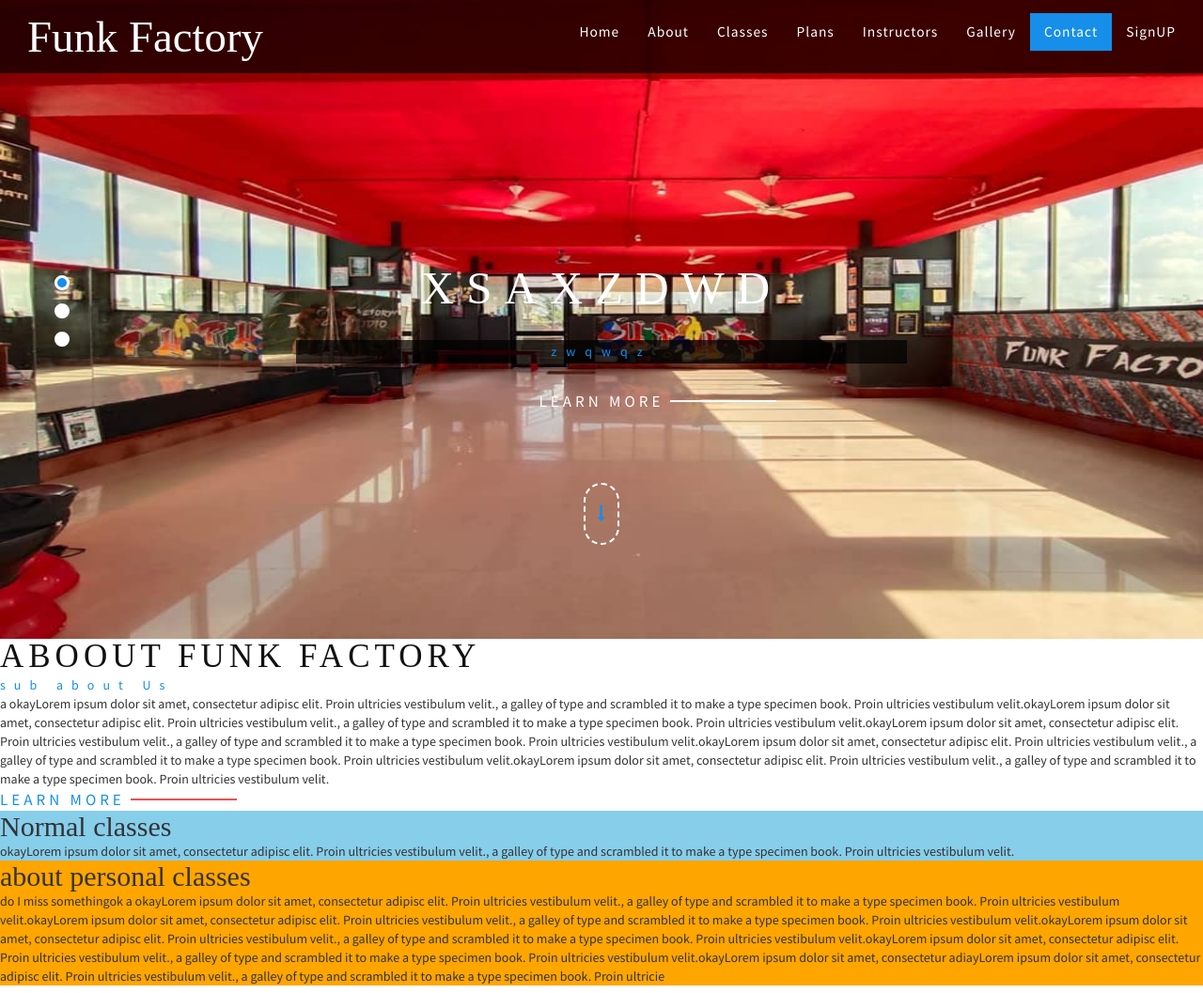
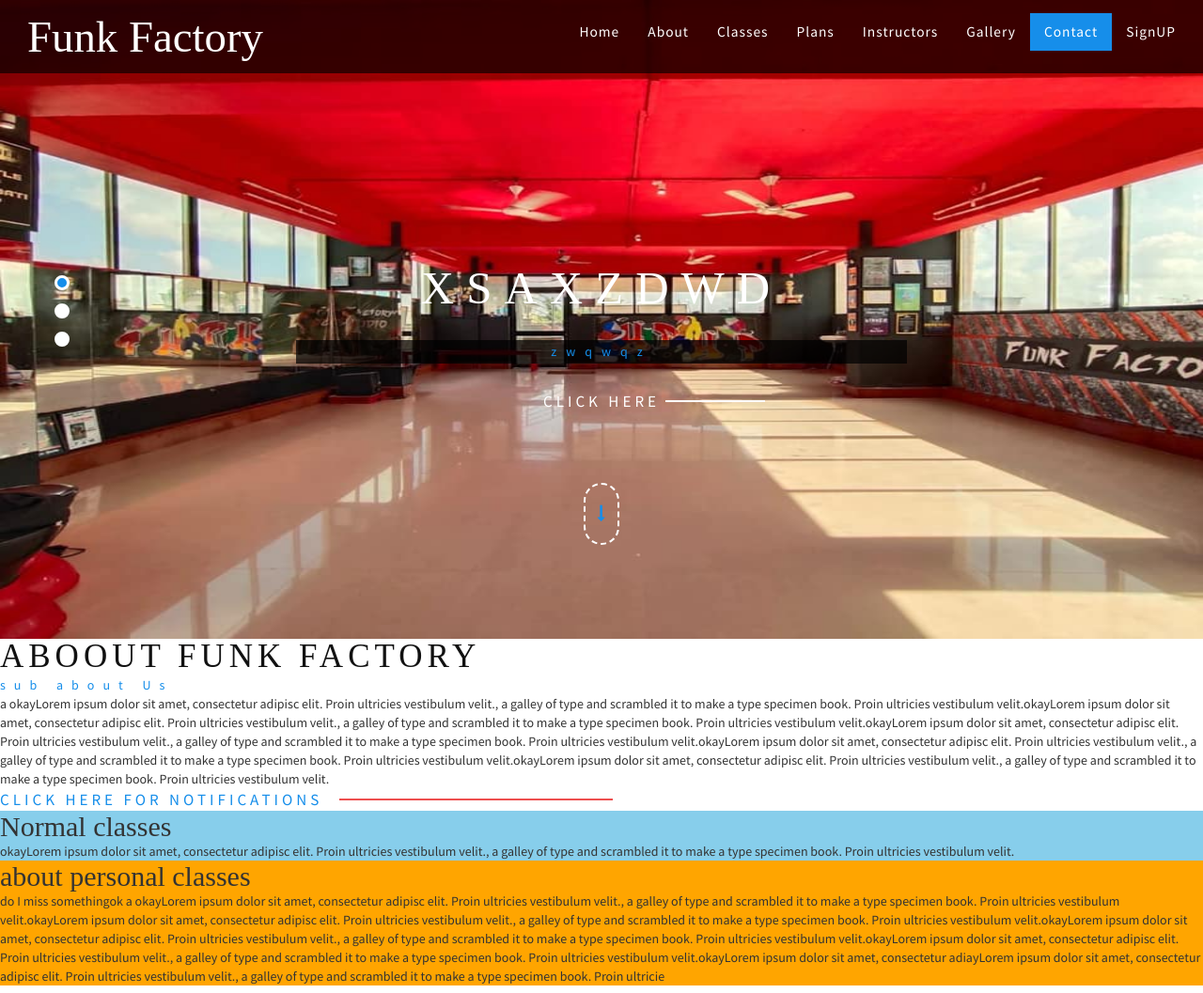
Before and after one commit to dipankarsahoo180/funkfactory, a Django app: page / in a window 1280 px wide. Shown: the top 1057 px of the page at 94% size. Run offline with Django 3.2, Linux system fonts and the light colour scheme; data comes from the database, SQL or seed files in the repository; some libraries are stand-ins or nearby versions; some web fonts are replaced.

Commit message:
Notifications added

```diff
--- a/funkfactory/templates/index.html
+++ b/funkfactory/templates/index.html
@@ -45,7 +45,7 @@ License URL: http://creativecommons.org/licenses/by/3.0/
 									<h3>{{ pictures.title }} </h3>
 										<p>{{ pictures.body }}</p>
 									<div class="agileits_w3layouts_more menu__item">
-											<a href="#" class="menu__link" data-toggle="modal" data-target="#myModal">Learn More</a>
+											<a href="#" class="menu__link" data-toggle="modal" data-target="#myModal">Click here</a>
 									</div>
 								</div>
 							</div>
@@ -115,7 +115,7 @@ License URL: http://creativecommons.org/licenses/by/3.0/
 			<p class="sub-text one">{{about.sub_heading}}</p>
 			<p>{{about.body}}</p>
 				<div class="agileits_w3layouts_more menu__item one">
-					<a href="#" class="menu__link" data-toggle="modal" data-target="#myModal">Learn More</a>
+					<a href="#" class="menu__link" data-toggle="modal" data-target="#myModal">Click here for Notifications</a>
 				</div>
 <!--		</td>-->
 <!--		<td > <img src="{{about.image.url}}"/ width="100%" height="100%"> </td>-->
```
